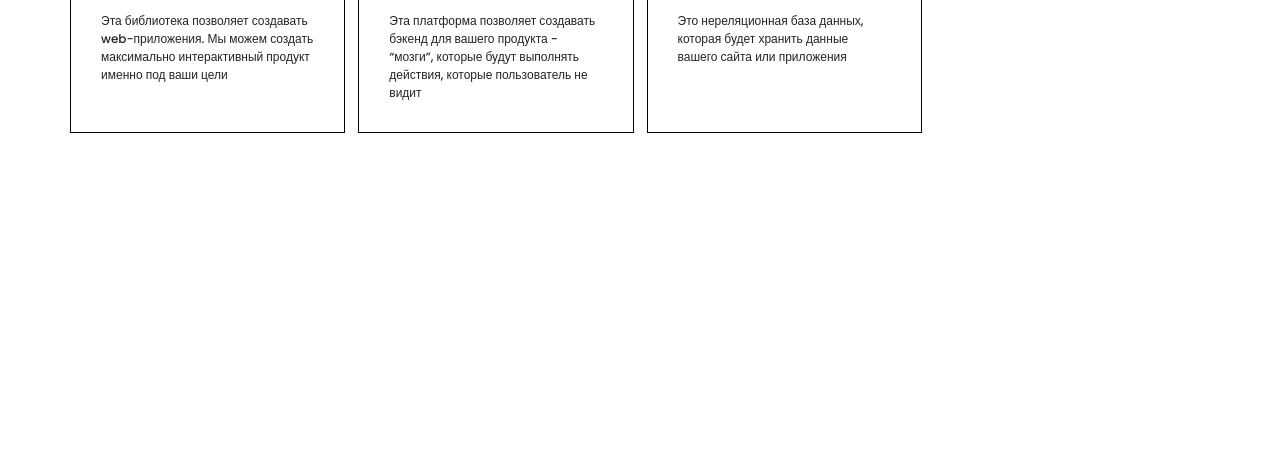
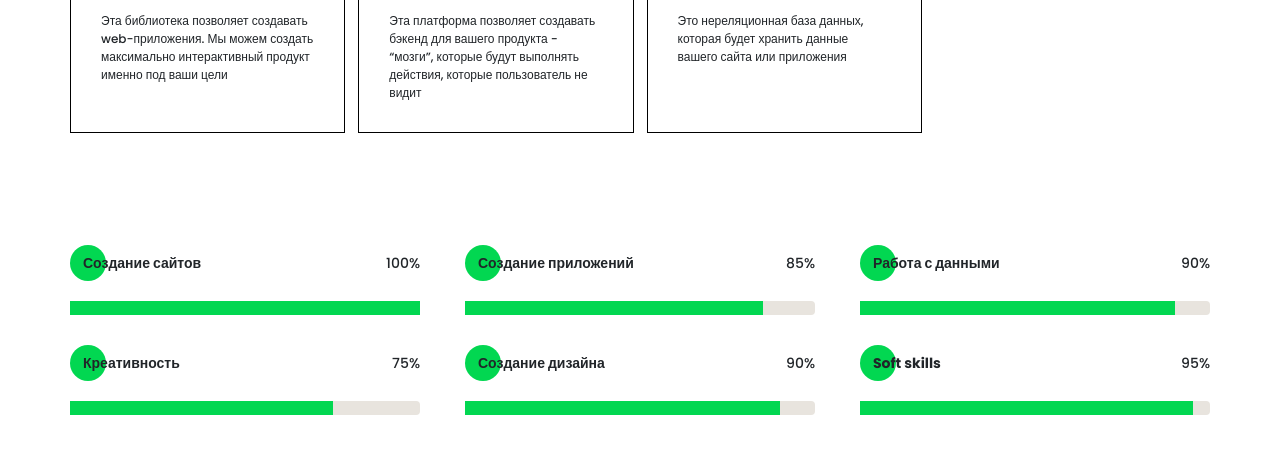
Before and after one commit to Hose9817/Portfolio, a website: page src/index.html in a window 1280 px wide. Shown: the part 2946-3399 px from the top of the page. Before the commit the page ends 3079 px from the top, so only its background shows below. Drawn offline with Linux system fonts and the light colour scheme.

Commit message:
finished section skill

```diff
--- a/src/index.html
+++ b/src/index.html
@@ -356,6 +356,62 @@
                 </div>
             </div>
         </div>
+        <div class="progress__block">
+            <div class="progress__item">
+                <div class="progress__item-top">
+                    <div class="progress__item-name title title_fz14">Создание сайтов</div>
+                    <div class="progress__item-percent title_fz14">100%</div>
+                </div>
+                <div class="progress__item-scale">
+                    <div class="progress__item-scale-color" style="width: 100%"></div>
+                </div>
+            </div>
+            <div class="progress__item">
+                <div class="progress__item-top">
+                    <div class="progress__item-name title title_fz14">Создание приложений</div>
+                    <div class="progress__item-percent title_fz14">85%</div>
+                </div>
+                <div class="progress__item-scale">
+                    <div class="progress__item-scale-color" style="width: 85%"></div>
+                </div>
+            </div>
+            <div class="progress__item">
+                <div class="progress__item-top">
+                    <div class="progress__item-name title title_fz14">Работа с данными</div>
+                    <div class="progress__item-percent title_fz14">90%</div>
+                </div>
+                <div class="progress__item-scale">
+                    <div class="progress__item-scale-color" style="width: 90%"></div>
+                </div>
+            </div>
+            <div class="progress__item">
+                <div class="progress__item-top">
+                    <div class="progress__item-name title title_fz14">Креативность</div>
+                    <div class="progress__item-percent title_fz14">75%</div>
+                </div>
+                <div class="progress__item-scale">
+                    <div class="progress__item-scale-color" style="width: 75%"></div>
+                </div>
+            </div>
+            <div class="progress__item">
+                <div class="progress__item-top">
+                    <div class="progress__item-name title title_fz14">Создание дизайна</div>
+                    <div class="progress__item-percent title_fz14">90%</div>
+                </div>
+                <div class="progress__item-scale">
+                    <div class="progress__item-scale-color" style="width: 90%"></div>
+                </div>
+            </div>
+            <div class="progress__item">
+                <div class="progress__item-top">
+                    <div class="progress__item-name title title_fz14">Soft skills</div>
+                    <div class="progress__item-percent title_fz14">95%</div>
+                </div>
+                <div class="progress__item-scale">
+                    <div class="progress__item-scale-color" style="width: 95%"></div>
+                </div>
+            </div>
+        </div>
 
     </div>
 </section>
--- a/src/sass/blocks/_skill.scss
+++ b/src/sass/blocks/_skill.scss
@@ -36,3 +36,44 @@
     }
   }
 }
+.progress {
+  &__block {
+    margin: 120px 0;
+    display: grid;
+    grid-template-columns: repeat(3, minmax(350px, auto));
+    grid-template-rows: repeat(2, minmax(70px, auto));
+    column-gap: 45px;
+    row-gap: 30px;
+  }
+  &__item-name{
+    display: inline-block;
+    padding-left: 13px;
+    position: relative;
+    @include before_circle;
+    &:before {
+      top: -38%;
+    }
+  }
+  &__item-percent {
+    display: inline-block;
+  }
+  &__item-top {
+    display: flex;
+    justify-content: space-between;
+  }
+  &__item-scale {
+    position: relative;
+    margin-top: 27px;
+    width: 100%;
+    height: 14px;
+    background: #E8E4DE;
+    border-radius: 4px;
+    z-index: -1;
+    &-color{
+      position: absolute;
+      background-color: $main-color;
+      z-index: 3;
+      height: 14px;
+    }
+  }
+}
```
Also changed, not shown: src/css/style.min.css.
